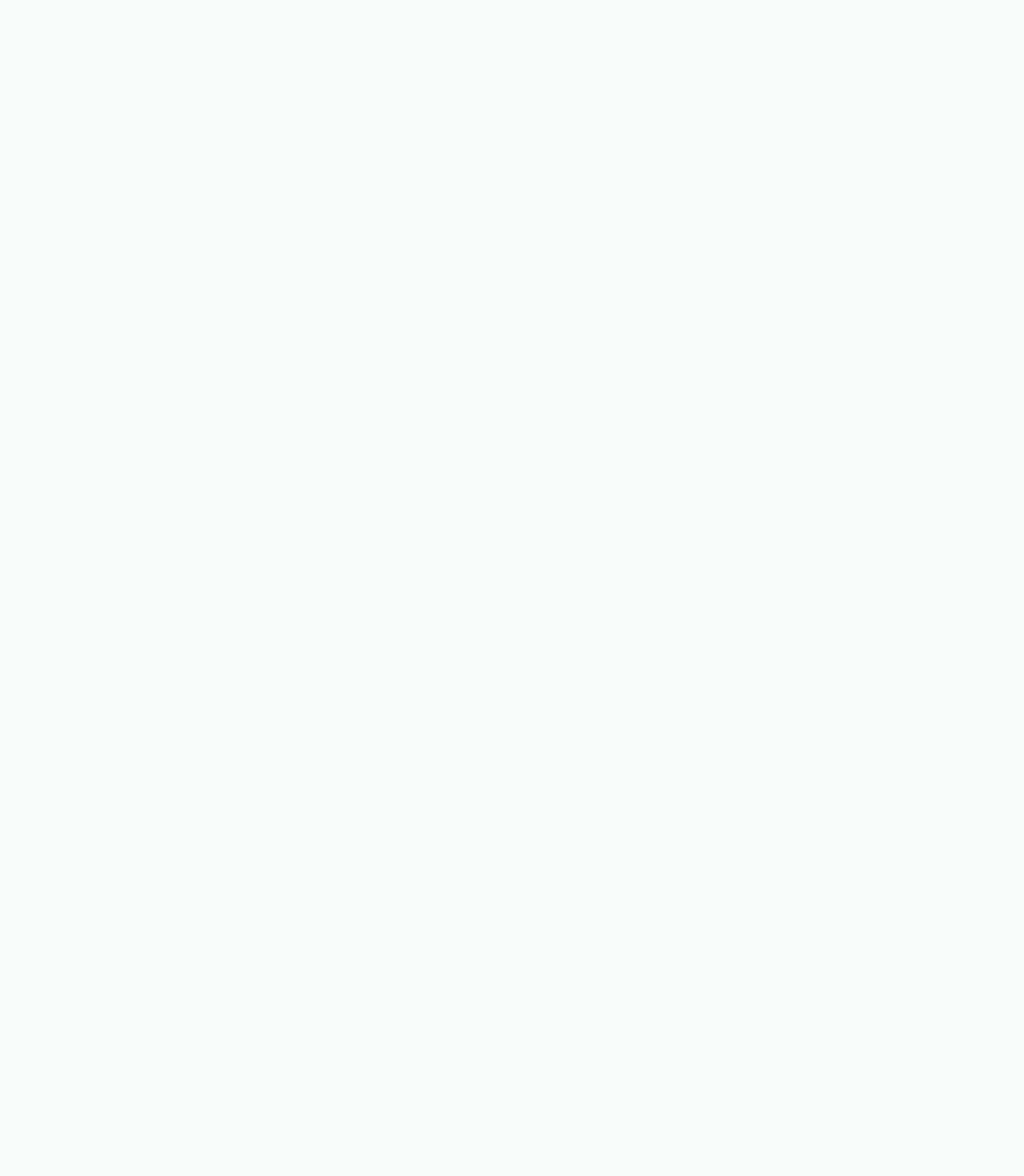
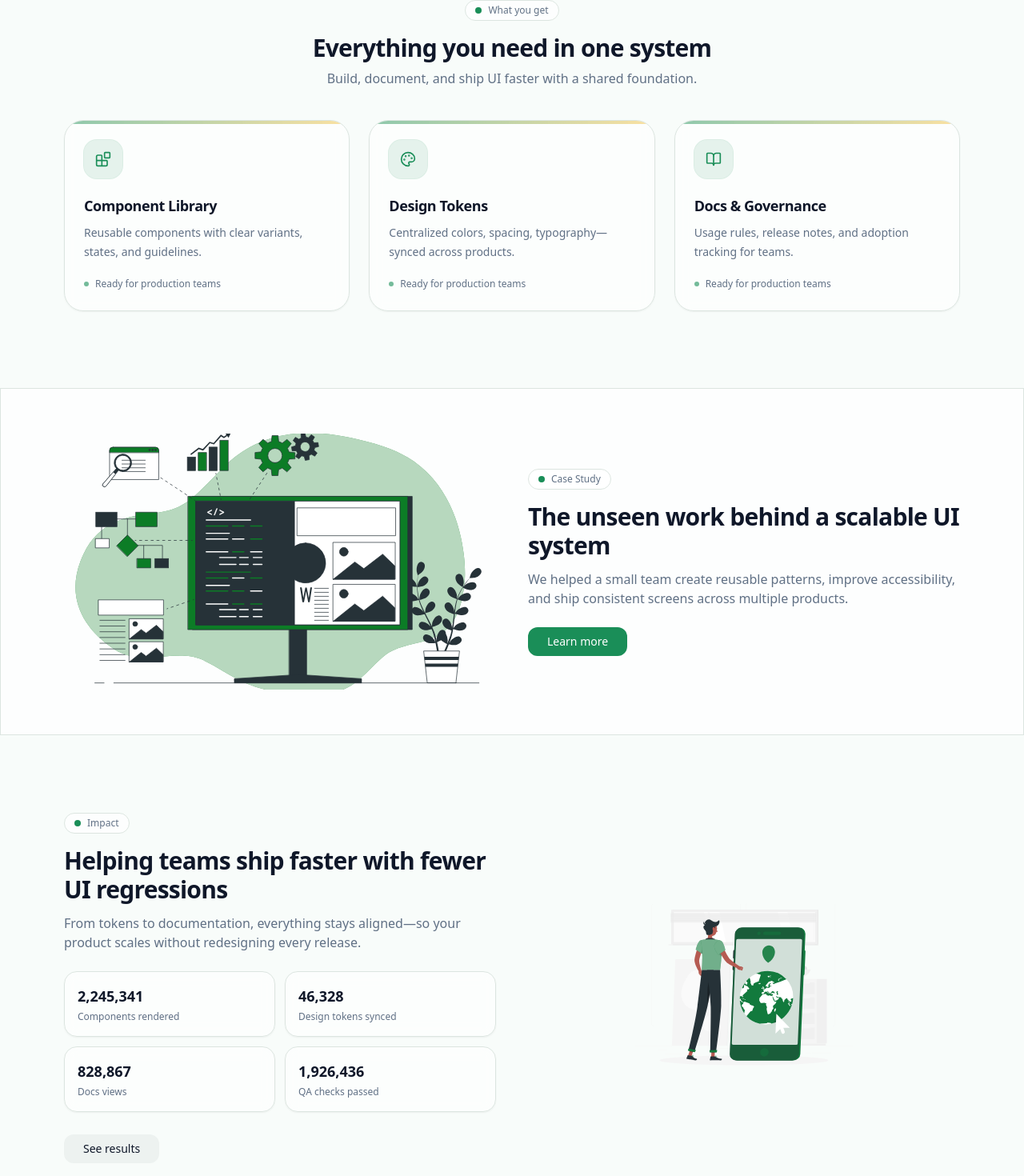
Before and after one commit to Zahraqw/Landing-Page, a React (Vite) app: page / in a window 1280 px wide. Shown: the part 833-2303 px from the top of the page at 80% size. Before the commit the page ends 800 px from the top, so only its background shows below. Built offline with nearby package versions, Linux system fonts and the light colour scheme.

Commit message:
create impact & case stude components

```diff
--- a/src/App.jsx
+++ b/src/App.jsx
@@ -1,10 +1,25 @@
-import { Header, Hero } from "./components";
+import {
+  Header,
+  Hero,
+  Clients,
+  Community,
+  CaseStudy,
+  Impact,
+} from "./components";
 
 export default function App() {
   return (
     <div className="min-h-screen">
       <Header />
       <Hero />
+      <div className="h-6 md:h-10" />
+      <Clients />
+      <div className="h-6 md:h-10" />
+      <Community />
+      <div className="h-6 md:h-10" />
+      <CaseStudy />
+      <div className="h-6 md:h-10" />
+      <Impact />
     </div>
   );
 }
--- a/src/assets/images.js
+++ b/src/assets/images.js
@@ -1,7 +1,10 @@
 import dashboardImg from "./images/dashboard.webp";
-
+import pixelgrade from "./images/pixelgrade.svg";
+import reinvent from "./images/reinvent.svg";
 const Images = {
   dash_board: dashboardImg,
+  pixel_grade: pixelgrade,
+  reinvent: reinvent,
 };
 
 export default Images;
--- /dev/null
+++ b/src/components/CaseStudy.jsx
@@ -0,0 +1,43 @@
+import { Button } from "@/components/ui/button";
+import STRING from "constants/string";
+import Images from "assets/images";
+
+const CaseStudy = () => {
+  const { badge, title, subtitle, cta } = STRING.caseStudy;
+
+  return (
+    <section id="solutions" className="py-10 md:py-14 border bg-white/70 ">
+      <div className="mx-auto grid max-w-6xl items-center gap-10 px-4 md:grid-cols-2">
+        <div className="flex justify-center md:justify-start">
+          <img
+            src={Images.pixel_grade}
+            alt="Case study preview"
+            className="h-[280px] w-full object-cover md:h-[320px]"
+            loading="lazy"
+          />
+        </div>
+
+        <div>
+          <div className="inline-flex items-center gap-2 rounded-full border bg-white/70 px-3 py-1 text-xs text-muted-foreground">
+            <span className="h-2 w-2 rounded-full bg-primary" />
+            {badge}
+          </div>
+
+          <h2 className="mt-4 text-2xl font-semibold tracking-tight md:text-3xl">
+            {title}
+          </h2>
+
+          <p className="mt-3 text-sm leading-6 text-muted-foreground md:text-base">
+            {subtitle}
+          </p>
+
+          <div className="mt-6">
+            <Button className="rounded-xl px-6">{cta}</Button>
+          </div>
+        </div>
+      </div>
+    </section>
+  );
+};
+
+export default CaseStudy;
--- /dev/null
+++ b/src/components/Community.jsx
@@ -0,0 +1,61 @@
+import STRING from "constants/string";
+import { Blocks, Palette, BookOpen } from "lucide-react";
+
+const ICONS = [Blocks, Palette, BookOpen];
+
+const Community = () => {
+  const { title, subtitle, cards, hint, sectionTitle } = STRING.community;
+
+  return (
+    <section id="product" className="py-10 md:py-14">
+      <div className="mx-auto max-w-6xl px-4">
+        <div className="text-center">
+          <div className="inline-flex items-center gap-2 rounded-full border bg-white/70 px-3 py-1 text-xs text-muted-foreground">
+            <span className="h-2 w-2 rounded-full bg-primary" />
+            {sectionTitle}
+          </div>
+
+          <h2 className="mt-4 text-2xl font-semibold tracking-tight md:text-3xl">
+            {title}
+          </h2>
+          <p className="mt-2 text-sm text-muted-foreground md:text-base">
+            {subtitle}
+          </p>
+        </div>
+
+        <div className="mt-10 grid gap-6 md:grid-cols-3">
+          {cards.map((c, idx) => {
+            const Icon = ICONS[idx] || Blocks;
+
+            return (
+              <div
+                key={c.title}
+                className="group relative overflow-hidden rounded-3xl border bg-white/60 p-6 shadow-sm backdrop-blur transition hover:-translate-y-1 hover:bg-white"
+              >
+                <div className="absolute inset-x-0 top-0 h-1 bg-gradient-to-r from-primary/70 to-[hsl(var(--accent))]/60 opacity-70" />
+
+                <div className="grid h-12 w-12 place-items-center rounded-2xl bg-primary/10 ring-1 ring-primary/15 transition group-hover:bg-primary/15">
+                  <Icon className="h-5 w-5 text-primary" />
+                </div>
+
+                <h3 className="mt-5 text-lg font-semibold tracking-tight">
+                  {c.title}
+                </h3>
+                <p className="mt-2 text-sm leading-6 text-muted-foreground">
+                  {c.desc}
+                </p>
+
+                <div className="mt-5 inline-flex items-center gap-2 text-xs text-muted-foreground">
+                  <span className="h-1.5 w-1.5 rounded-full bg-primary/60" />
+                  {hint}
+                </div>
+              </div>
+            );
+          })}
+        </div>
+      </div>
+    </section>
+  );
+};
+
+export default Community;
--- /dev/null
+++ b/src/components/Impact.jsx
@@ -0,0 +1,58 @@
+import { Button } from "@/components/ui/button";
+import STRING from "constants/string";
+import Images from "assets/images";
+
+const Impact = () => {
+  const { badge, title, subtitle, cta, stats } = STRING.impact;
+
+  return (
+    <section id="resources" className="py-10 md:py-14">
+      <div className="mx-auto grid max-w-6xl items-center gap-10 px-4 md:grid-cols-2">
+        <div>
+          <div className="inline-flex items-center gap-2 rounded-full border bg-white/70 px-3 py-1 text-xs text-muted-foreground">
+            <span className="h-2 w-2 rounded-full bg-primary" />
+            {badge}
+          </div>
+
+          <h2 className="mt-4 text-2xl font-semibold tracking-tight md:text-3xl">
+            {title}
+          </h2>
+
+          <p className="mt-3 text-sm leading-6 text-muted-foreground md:text-base">
+            {subtitle}
+          </p>
+
+          <div className="mt-6 grid grid-cols-2 gap-3">
+            {stats.map((s) => (
+              <div
+                key={s.label}
+                className="rounded-2xl border bg-white/60 p-4 shadow-sm backdrop-blur"
+              >
+                <div className="text-lg font-semibold">{s.value}</div>
+                <div className="mt-1 text-xs text-muted-foreground">
+                  {s.label}
+                </div>
+              </div>
+            ))}
+          </div>
+
+          <div className="mt-7">
+            <Button variant="secondary" className="rounded-xl px-6">
+              {cta}
+            </Button>
+          </div>
+        </div>
+        <div className="flex justify-center md:justify-end">
+          <img
+            src={Images.reinvent}
+            alt="Impact preview"
+            className="h-[260px] w-full object-contain p-6 md:h-[320px]"
+            loading="lazy"
+          />
+        </div>
+      </div>
+    </section>
+  );
+};
+
+export default Impact;
--- a/src/components/index.js
+++ b/src/components/index.js
@@ -1,2 +1,6 @@
 export { default as Header } from "./Header";
 export { default as Hero } from "./Hero";
+export { default as Clients } from "./Clients";
+export { default as Community } from "./Community";
+export { default as CaseStudy } from "./CaseStudy";
+export { default as Impact } from "./Impact";
--- a/src/constants/string.js
+++ b/src/constants/string.js
@@ -34,6 +34,55 @@ const STRING = {
       { title: "Typography Scale", meta: "Published • 1h ago" },
     ],
   },
+
+  clients: {
+    title: "Trusted by product teams",
+    subtitle: "Used by startups and teams building design systems at scale.",
+    logos: ["Northwind", "Atlas", "Vanta", "Kite", "Spline", "Lumen"],
+  },
+
+  community: {
+    title: "Everything you need in one system",
+    subtitle: "Build, document, and ship UI faster with a shared foundation.",
+    hint: " Ready for production teams",
+    sectionTitle: "What you get",
+    cards: [
+      {
+        title: "Component Library",
+        desc: "Reusable components with clear variants, states, and guidelines.",
+      },
+      {
+        title: "Design Tokens",
+        desc: "Centralized colors, spacing, typography—synced across products.",
+      },
+      {
+        title: "Docs & Governance",
+        desc: "Usage rules, release notes, and adoption tracking for teams.",
+      },
+    ],
+  },
+
+  caseStudy: {
+    badge: "Case Study",
+    title: "The unseen work behind a scalable UI system",
+    subtitle:
+      "We helped a small team create reusable patterns, improve accessibility, and ship consistent screens across multiple products.",
+    cta: "Learn more",
+  },
+
+  impact: {
+    badge: "Impact",
+    title: "Helping teams ship faster with fewer UI regressions",
+    subtitle:
+      "From tokens to documentation, everything stays aligned—so your product scales without redesigning every release.",
+    cta: "See results",
+    stats: [
+      { value: "2,245,341", label: "Components rendered" },
+      { value: "46,328", label: "Design tokens synced" },
+      { value: "828,867", label: "Docs views" },
+      { value: "1,926,436", label: "QA checks passed" },
+    ],
+  },
 };
 
 export default STRING;
```
Also changed, not shown: src/assets/images/pixelgrade.svg (added), src/assets/images/reinvent.svg (added).
